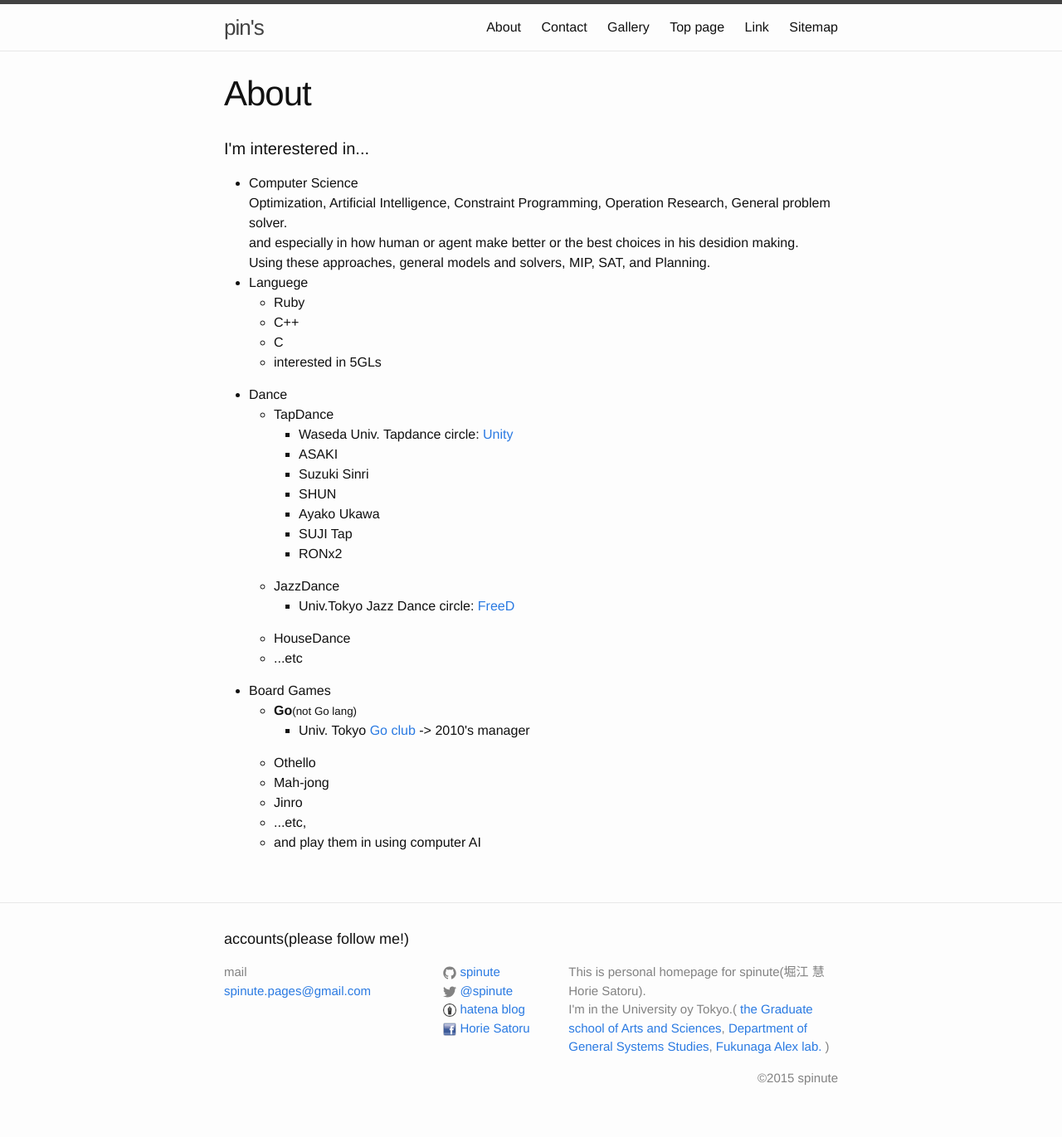
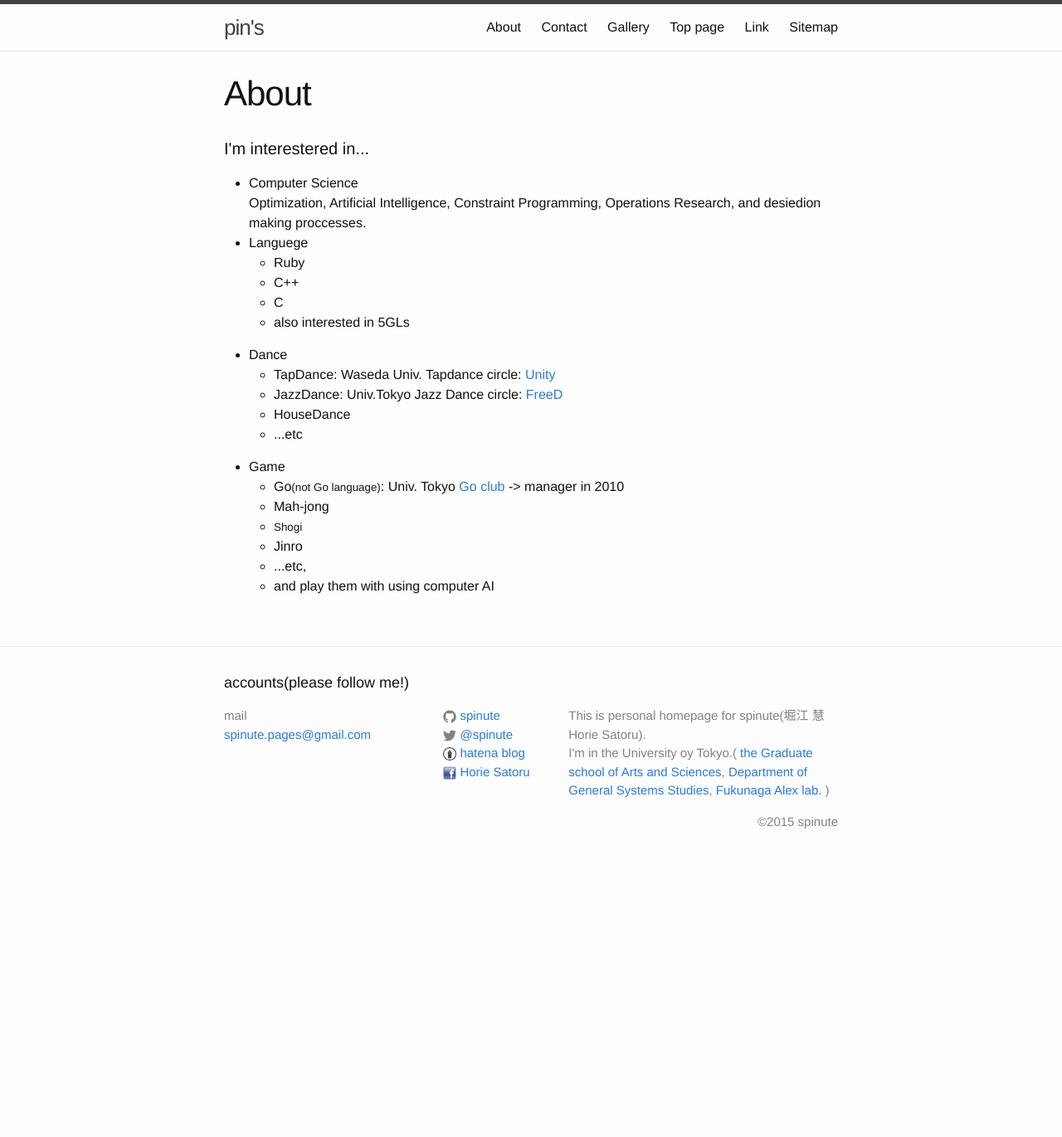
Before and after one commit to spinute/spinute.github.io, a Jekyll site: the page built from about.md, in a window 1280 px wide. Shown: the whole page at 83% size. Built offline with Jekyll 4.4.1, drawn with Linux system fonts in a browser that asks for light colours; after the commit the page ends 1062 px from its top, so only the background shows below that.

Commit message:
refine about.md

```diff
--- a/about.md
+++ b/about.md
@@ -8,47 +8,32 @@ permalink: /about/
 	<h4>I'm interestered in...</h4>
 	<ul class="interest">
 		<li>Computer Science</li>
-		<div id="CS">Optimization, Artificial Intelligence, Constraint Programming, Operation Research, General problem solver.
-		<br>and especially in how human or agent make better or the best choices in his desidion making.
-		<br>Using these approaches, general models and solvers, MIP, SAT, and Planning.</div>
+		<div id="CS">Optimization, Artificial Intelligence, Constraint Programming, Operations Research, and desiedion making proccesses.</div>
 
 		<li>Languege</li>
 		<ul class="programming">
 			<li>Ruby</li>
 			<li>C++</li>
 			<li>C</li>
-			<li>interested in 5GLs</li>
+			<li>also interested in 5GLs</li>
 		</ul>
+
 		<li>Dance</li>
 		<ul class="dance">
-			<li>TapDance</li>
-			<ul id="tapdance">
-				<li>Waseda Univ. Tapdance circle: <a href="http://unity2006.web.fc2.com/">Unity</a></li>
-				<li><a href=""></a>ASAKI</li>
-				<li><a href=""></a>Suzuki Sinri</li>
-				<li><a href=""></a>SHUN</li>
-				<li><a href=""></a>Ayako Ukawa</li>
-				<li><a href=""></a>SUJI Tap</li>
-				<li><a href=""></a>RONx2</li>
-			</ul>
-			<li>JazzDance</li>
-			<ul id="jazzdance">
-				<li>Univ.Tokyo Jazz Dance circle: <a href="http://www.jazzdancefreed.com/">FreeD</a></li>
-			</ul>
+			<li>TapDance: Waseda Univ. Tapdance circle: <a href="http://unity2006.web.fc2.com/">Unity</a></li>
+			<li>JazzDance: Univ.Tokyo Jazz Dance circle: <a href="http://www.jazzdancefreed.com/">FreeD</a></li>
 			<li>HouseDance</li>
 			<li>...etc</li>
 		</ul>
-		<li>Board Games</li>
+
+		<li>Game</li>
 		<ul>
-			<li><strong>Go</strong><small>(not Go lang)</small></li>
-			<ul id="igobu">
-				<li>Univ. Tokyo <a href="http://blog.livedoor.jp/tokyogoclub/">Go club</a> -> 2010's manager</li>
-			</ul>
-			<li>Othello</li>
+			<li>Go<small>(not Go language)</small>: Univ. Tokyo <a href="http://blog.livedoor.jp/tokyogoclub/">Go club</a> -> manager in 2010</li>
 			<li>Mah-jong</li>
+            <li><small>Shogi</small></li>
 			<li>Jinro</li>
 			<li>...etc,</li>
-			<li>and play them in using computer AI</li>
+			<li>and play them with using computer AI</li>
 		</ul>
 	</ul>
 </div>
```
